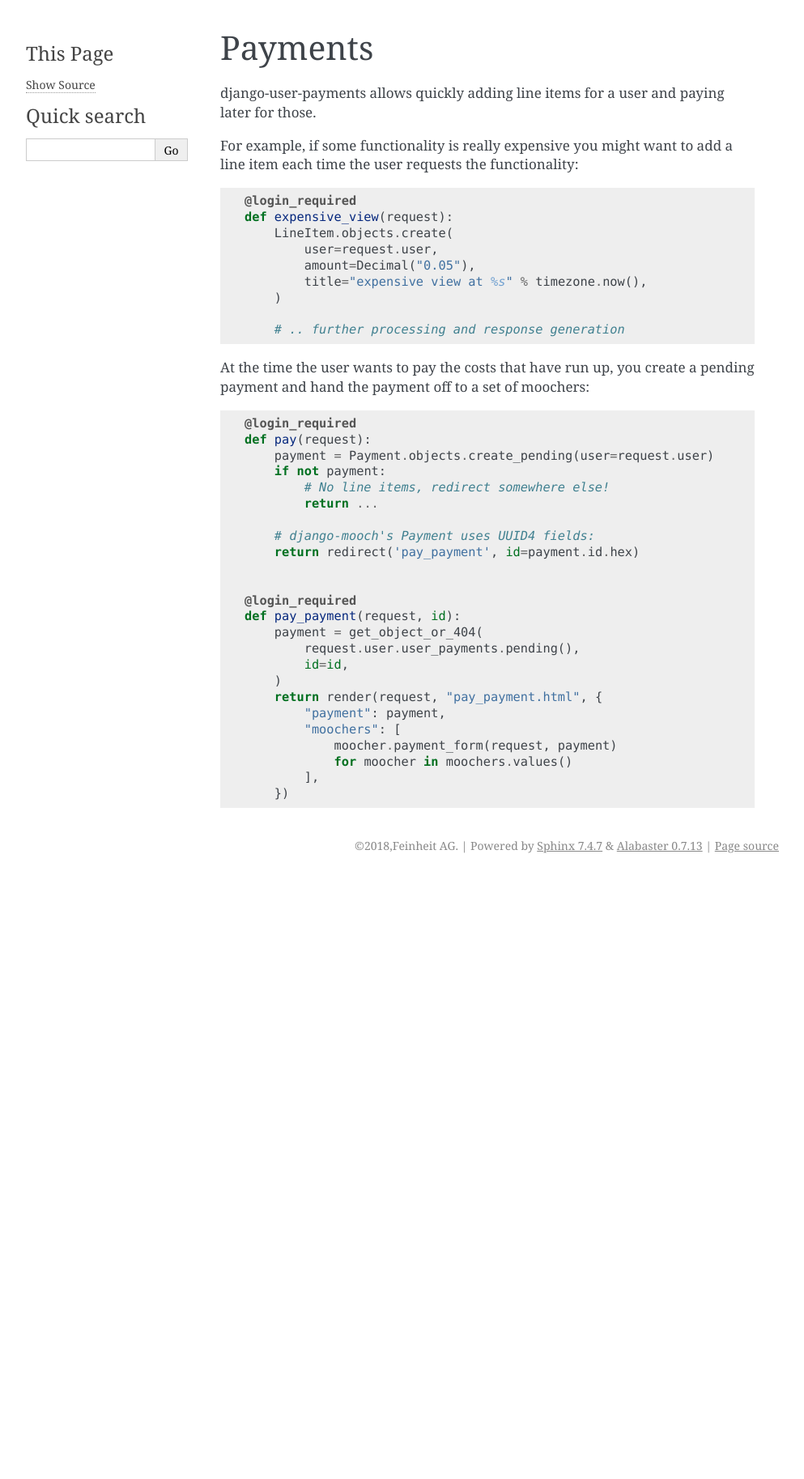
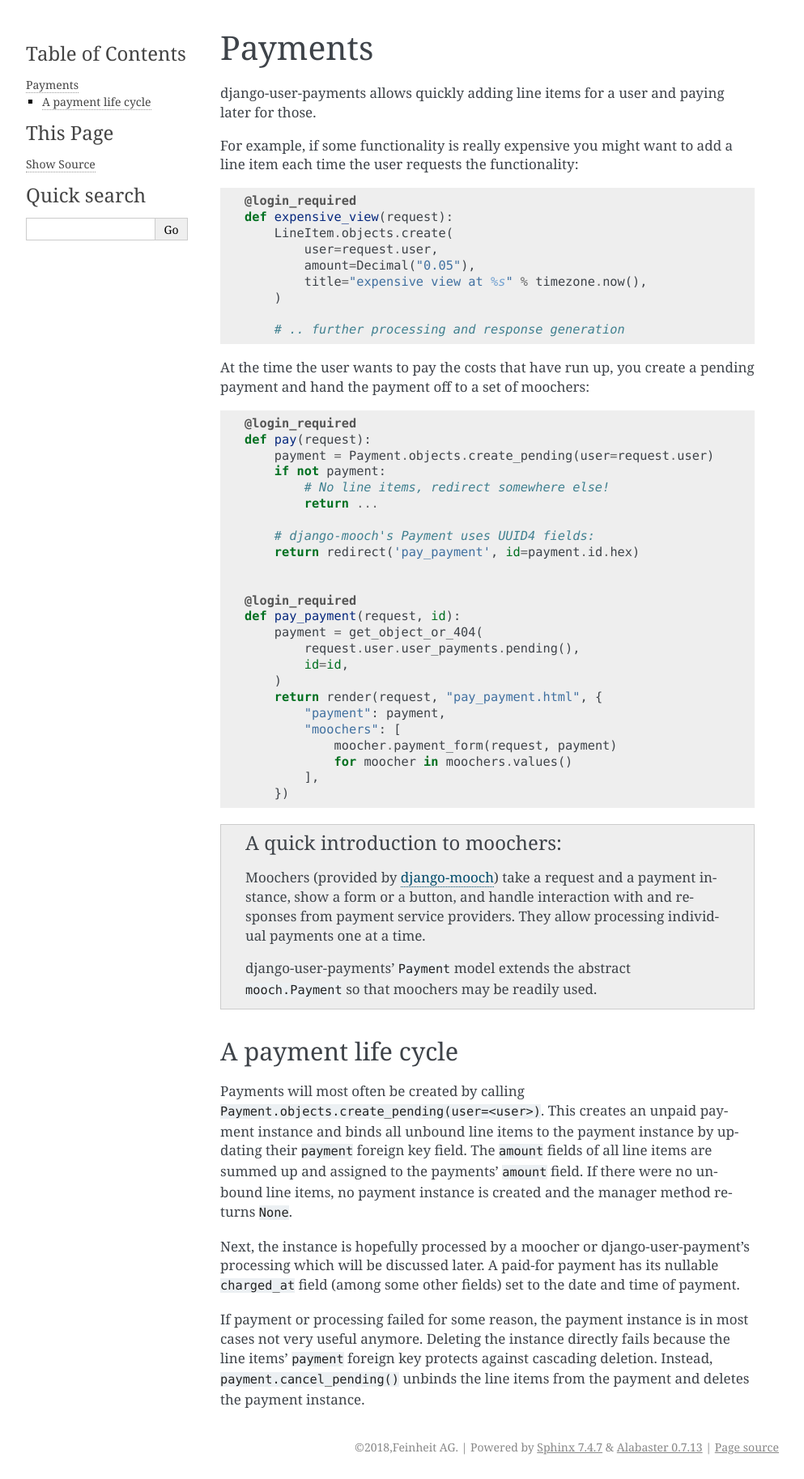
Before and after one commit to matthiask/django-user-payments, a Sphinx documentation site: the page built from docs/payments.rst, in a window 1280 px wide. Shown: the whole page at 81% size, without its empty margins (148-1141 px from the left). Built offline with Sphinx 7.4.7, drawn with Linux system fonts in a browser that asks for light colours; before the commit the page ends 1084 px from its top, so only the background shows below that.

Commit message:
Describe a payment life cycle

```diff
--- a/docs/payments.rst
+++ b/docs/payments.rst
@@ -48,3 +48,37 @@ a pending payment and hand the payment off to a set of moochers:
                 for moocher in moochers.values()
             ],
         })
+
+.. admonition:: A quick introduction to moochers
+
+   Moochers (provided by `django-mooch
+   <https://github.com/matthiask/django-mooch>`_) take a request and a
+   payment instance, show a form or a button, and handle interaction
+   with and responses from payment service providers. They allow
+   processing individual payments one at a time.
+
+   django-user-payments' ``Payment`` model extends the abstract
+   ``mooch.Payment`` so that moochers may be readily used.
+
+
+A payment life cycle
+~~~~~~~~~~~~~~~~~~~~
+
+Payments will most often be created by calling
+``Payment.objects.create_pending(user=<user>)``. This creates an unpaid
+payment instance and binds all unbound line items to the payment
+instance by updating their ``payment`` foreign key field. The ``amount``
+fields of all line items are summed up and assigned to the payments'
+``amount`` field. If there were no unbound line items, no payment
+instance is created and the manager method returns ``None``.
+
+Next, the instance is hopefully processed by a moocher or
+django-user-payment's processing which will be discussed later. A
+paid-for payment has its nullable ``charged_at`` field (among some other
+fields) set to the date and time of payment.
+
+If payment or processing failed for some reason, the payment instance is
+in most cases not very useful anymore. Deleting the instance directly
+fails because the line items' ``payment`` foreign key protects against
+cascading deletion. Instead, ``payment.cancel_pending()`` unbinds the
+line items from the payment and deletes the payment instance.
```
